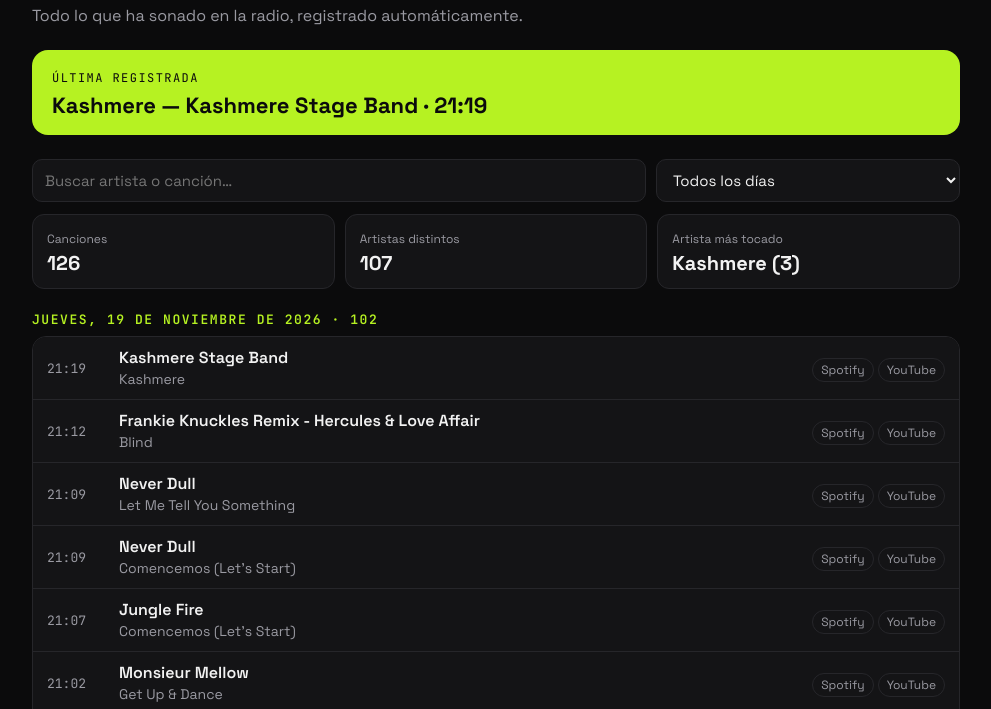
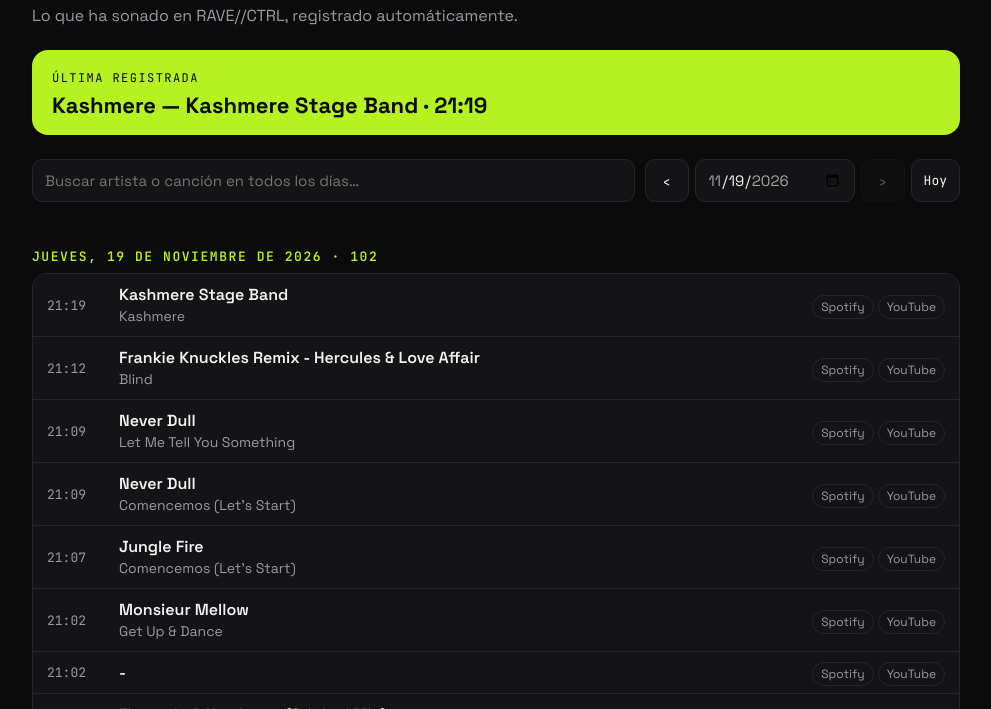
Before and after one commit to Dave-Control/ravectrl-tracklist, a plain HTML site: page index.html in a window 1280 px wide. Shown: the part 91-800 px from the top of the page, without its empty margins (144-1135 px from the left). Drawn offline with Linux system fonts and the light colour scheme.

Commit message:
Update HTML structure and styles for better layout

```diff
--- a/index.html
+++ b/index.html
@@ -11,6 +11,7 @@
   :root{
     --bg:#0b0b0c; --panel:#141416; --line:#26262a; --text:#f2f2f2;
     --muted:#9a9aa2; --accent:#b6f222; --accent-ink:#0b0b0c;
+    color-scheme:dark;
   }
   *{box-sizing:border-box}
   body{margin:0;background:var(--bg);color:var(--text);
@@ -19,20 +20,23 @@
   header h1{font-size:clamp(28px,6vw,44px);margin:0;letter-spacing:-.02em}
   header h1 span{color:var(--accent)}
   header p{color:var(--muted);margin:8px 0 0}
-  .mono{font-family:"JetBrains Mono",monospace}
   .now{margin-top:24px;background:var(--accent);color:var(--accent-ink);
        border-radius:16px;padding:16px 20px}
   .now small{font-family:"JetBrains Mono",monospace;font-size:12px;letter-spacing:.12em}
-  .now b{display:block;font-size:22px;margin-top:4px}
-  .controls{display:flex;flex-wrap:wrap;gap:10px;margin:24px 0 12px}
-  input,select{background:var(--panel);color:var(--text);border:1px solid var(--line);
+  .now b{display:block;font-size:22px;margin-top:4px;overflow-wrap:anywhere}
+  .controls{display:flex;flex-wrap:wrap;gap:10px;margin:24px 0 8px}
+  input,button{background:var(--panel);color:var(--text);border:1px solid var(--line);
        border-radius:10px;padding:10px 12px;font:inherit;font-size:15px}
   input[type=search]{flex:1 1 240px}
-  .stats{display:grid;grid-template-columns:repeat(auto-fit,minmax(150px,1fr));gap:10px;margin:12px 0 20px}
-  .stat{background:var(--panel);border:1px solid var(--line);border-radius:12px;padding:12px 14px}
-  .stat small{color:var(--muted);font-size:12px}
-  .stat b{display:block;font-size:20px;margin-top:2px;overflow:hidden;text-overflow:ellipsis;white-space:nowrap}
-  .day{margin-top:22px}
+  .fecha{display:flex;gap:6px;flex:0 1 auto}
+  .fecha button{cursor:pointer;min-width:44px}
+  .fecha button:hover:not(:disabled){border-color:var(--accent);color:var(--accent)}
+  .fecha button:disabled{opacity:.35;cursor:default}
+  input[type=date]{cursor:pointer;min-width:160px}
+  input[type=date]::-webkit-calendar-picker-indicator{filter:invert(1);cursor:pointer}
+  .hoy{font-family:"JetBrains Mono",monospace;font-size:13px}
+  .nota{color:var(--muted);font-size:14px;margin:4px 0 0;min-height:20px}
+  .day{margin-top:18px}
   .day h2{font-family:"JetBrains Mono",monospace;font-size:13px;letter-spacing:.12em;
           color:var(--accent);text-transform:uppercase;margin:0 0 8px}
   ul{list-style:none;margin:0;padding:0;border:1px solid var(--line);border-radius:14px;overflow:hidden}
@@ -48,14 +52,14 @@
   .empty{color:var(--muted);padding:30px 0;text-align:center}
   footer{margin-top:40px;color:var(--muted);font-size:13px}
   footer a{color:var(--accent)}
-  @media (max-width:560px){ .links{display:none} }
+  @media (max-width:560px){ .links{display:none} .fecha{flex:1 1 100%} input[type=date]{flex:1} }
 </style>
 </head>
 <body>
 <div class="wrap">
   <header>
     <h1>Tracklist <span>RAVE//CTRL</span></h1>
-    <p>Todo lo que ha sonado en la radio, registrado automáticamente.</p>
+    <p>Lo que ha sonado en RAVE//CTRL, registrado automáticamente.</p>
   </header>
 
   <div class="now" id="ultima" hidden>
@@ -64,11 +68,16 @@
   </div>
 
   <div class="controls">
-    <input type="search" id="q" placeholder="Buscar artista o canción…">
-    <select id="dia"><option value="">Todos los días</option></select>
+    <input type="search" id="q" placeholder="Buscar artista o canción en todos los días…">
+    <div class="fecha">
+      <button id="ant" title="Día anterior" aria-label="Día anterior">‹</button>
+      <input type="date" id="dia" aria-label="Elegir día">
+      <button id="sig" title="Día siguiente" aria-label="Día siguiente">›</button>
+      <button id="hoy" class="hoy">Hoy</button>
+    </div>
   </div>
+  <p class="nota" id="nota"></p>
 
-  <div class="stats" id="stats"></div>
   <div id="lista"><p class="empty">Cargando…</p></div>
 
   <footer>
@@ -95,45 +104,64 @@ function parseCSV(txt){
 const esc=s=>String(s).replace(/[&<>"]/g,c=>({"&":"&amp;","<":"&lt;",">":"&gt;",'"':"&quot;"}[c]));
 const fmtDia=f=>{ const [y,m,d]=f.split("-").map(Number);
   return new Date(y,m-1,d).toLocaleDateString("es-MX",{weekday:"long",day:"numeric",month:"long",year:"numeric"}) };
-const masTocado=(arr,key)=>{ const c={}; arr.forEach(x=>c[x[key]]=(c[x[key]]||0)+1);
-  return Object.entries(c).sort((a,b)=>b[1]-a[1])[0] };
+// Fecha de hoy en hora de Ciudad de México, formato AAAA-MM-DD
+const hoyMX=()=>new Intl.DateTimeFormat("en-CA",{timeZone:"America/Mexico_City"}).format(new Date());
+const moverDia=(f,n)=>{ const [y,m,d]=f.split("-").map(Number); const x=new Date(Date.UTC(y,m-1,d+n));
+  return x.toISOString().slice(0,10) };
 
-let todas=[];
+const $=id=>document.getElementById(id);
+let todas=[], primero="", ultimo="";
+
 fetch("canciones.csv?"+Date.now()).then(r=>r.text()).then(t=>{
   todas=parseCSV(t).sort((a,b)=>b.ts-a.ts);
-  const dias=[...new Set(todas.map(x=>x.fecha))];
-  const sel=document.getElementById("dia");
-  dias.forEach(d=>sel.insertAdjacentHTML("beforeend",`<option value="${d}">${fmtDia(d)}</option>`));
+  const hoy=hoyMX();
+  primero=todas.length?todas[todas.length-1].fecha:hoy;
+  ultimo=hoy;
+  $("dia").min=primero; $("dia").max=ultimo; $("dia").value=hoy;
   if(todas[0]){
-    document.getElementById("ultima").hidden=false;
-    document.getElementById("ultimaTxt").textContent=`${todas[0].artista} — ${todas[0].titulo}  ·  ${todas[0].hora.slice(0,5)}`;
+    $("ultima").hidden=false;
+    $("ultimaTxt").textContent=`${todas[0].artista} — ${todas[0].titulo}  ·  ${todas[0].hora.slice(0,5)}`;
   }
   pintar();
-}).catch(()=>{ document.getElementById("lista").innerHTML='<p class="empty">No se pudo cargar el historial.</p>' });
+}).catch(()=>{ $("lista").innerHTML='<p class="empty">No se pudo cargar el historial.</p>' });
+
+function filaHTML(x){
+  const s=encodeURIComponent(x.artista+" "+x.titulo);
+  return `<li><span class="t">${x.hora.slice(0,5)}</span>
+    <span class="s"><b>${esc(x.titulo)}</b><span>${esc(x.artista)}</span></span>
+    <span class="links"><a href="https://open.spotify.com/search/${s}" target="_blank" rel="noopener">Spotify</a><a href="https://www.youtube.com/results?search_query=${s}" target="_blank" rel="noopener">YouTube</a></span></li>`;
+}
 
 function pintar(){
-  const q=document.getElementById("q").value.trim().toLowerCase();
-  const dia=document.getElementById("dia").value;
-  const vis=todas.filter(x=>(!dia||x.fecha==dia)&&(!q||(x.artista+" "+x.titulo).toLowerCase().includes(q)));
+  const q=$("q").value.trim().toLowerCase();
+  const dia=$("dia").value||hoyMX();
+  $("ant").disabled=dia<=primero;
+  $("sig").disabled=dia>=ultimo;
 
-  const ta=masTocado(vis,"artista");
-  document.getElementById("stats").innerHTML=`
-    <div class="stat"><small>Canciones</small><b>${vis.length}</b></div>
-    <div class="stat"><small>Artistas distintos</small><b>${new Set(vis.map(x=>x.artista)).size}</b></div>
-    <div class="stat"><small>Artista más tocado</small><b title="${ta?esc(ta[0]):""}">${ta?esc(ta[0])+" ("+ta[1]+")":"—"}</b></div>`;
+  let vis;
+  if(q){
+    // Con búsqueda: se busca en todo el historial
+    vis=todas.filter(x=>(x.artista+" "+x.titulo).toLowerCase().includes(q));
+    $("nota").textContent=`${vis.length} resultado${vis.length==1?"":"s"} en todo el historial`;
+  }else{
+    vis=todas.filter(x=>x.fecha==dia);
+    $("nota").textContent="";
+  }
 
-  if(!vis.length){ document.getElementById("lista").innerHTML='<p class="empty">Sin resultados.</p>'; return }
+  if(!vis.length){
+    $("lista").innerHTML=`<p class="empty">${q?"Sin resultados.":"No hay canciones registradas este día."}</p>`;
+    return;
+  }
   const porDia={}; vis.forEach(x=>(porDia[x.fecha]=porDia[x.fecha]||[]).push(x));
-  document.getElementById("lista").innerHTML=Object.entries(porDia).map(([d,xs])=>`
-    <section class="day"><h2>${fmtDia(d)} · ${xs.length}</h2><ul>${xs.map(x=>{
-      const s=encodeURIComponent(x.artista+" "+x.titulo);
-      return `<li><span class="t">${x.hora.slice(0,5)}</span>
-        <span class="s"><b>${esc(x.titulo)}</b><span>${esc(x.artista)}</span></span>
-        <span class="links"><a href="https://open.spotify.com/search/${s}" target="_blank" rel="noopener">Spotify</a><a href="https://www.youtube.com/results?search_query=${s}" target="_blank" rel="noopener">YouTube</a></span></li>`}).join("")}
-    </ul></section>`).join("");
+  $("lista").innerHTML=Object.entries(porDia).map(([d,xs])=>`
+    <section class="day"><h2>${fmtDia(d)} · ${xs.length}</h2><ul>${xs.map(filaHTML).join("")}</ul></section>`).join("");
 }
-document.getElementById("q").addEventListener("input",pintar);
-document.getElementById("dia").addEventListener("change",pintar);
+
+$("q").addEventListener("input",pintar);
+$("dia").addEventListener("change",()=>{ $("q").value=""; pintar() });
+$("ant").addEventListener("click",()=>{ $("dia").value=moverDia($("dia").value,-1); $("q").value=""; pintar() });
+$("sig").addEventListener("click",()=>{ $("dia").value=moverDia($("dia").value,1); $("q").value=""; pintar() });
+$("hoy").addEventListener("click",()=>{ $("dia").value=hoyMX(); $("q").value=""; pintar() });
 </script>
 </body>
 </html>
```
